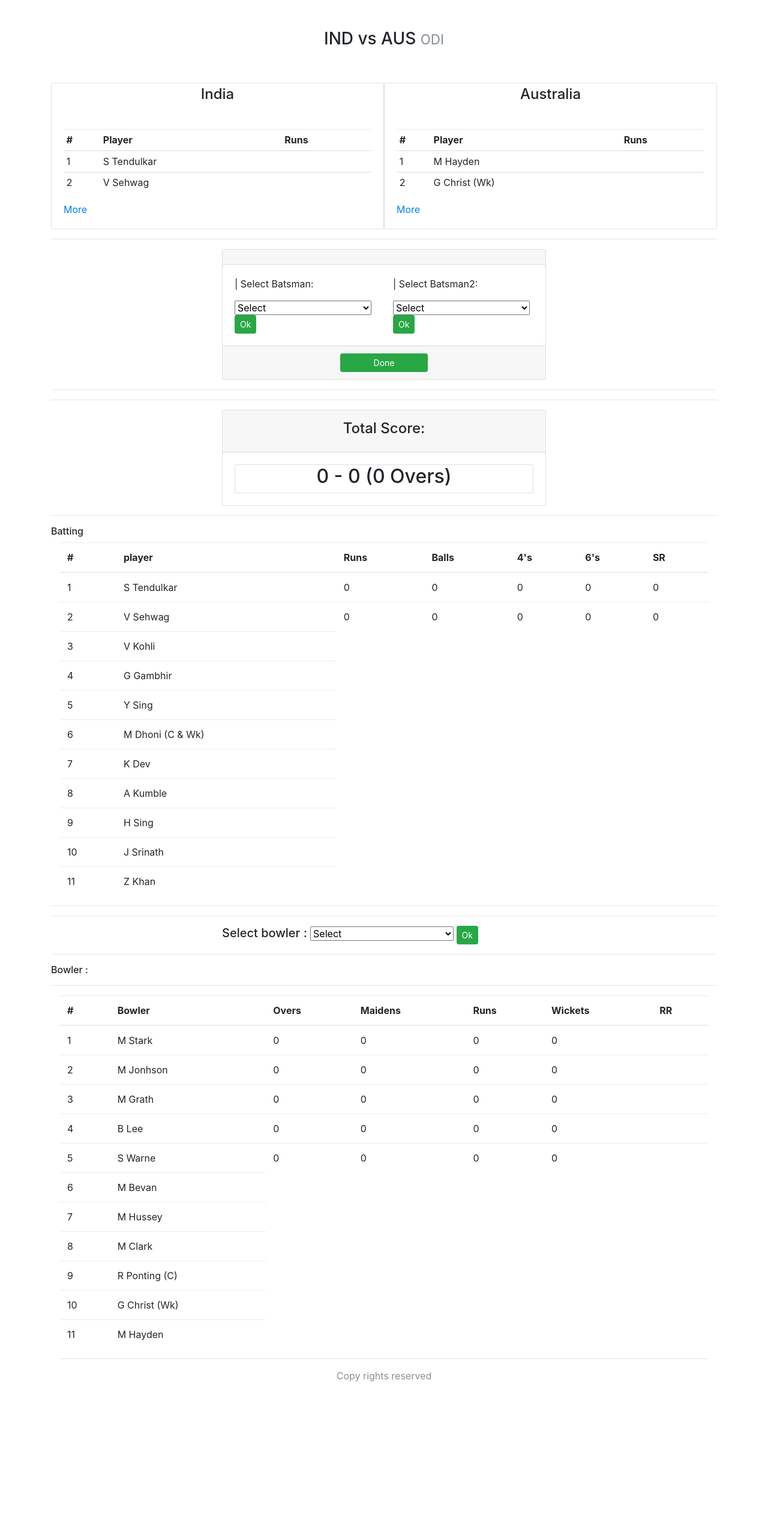
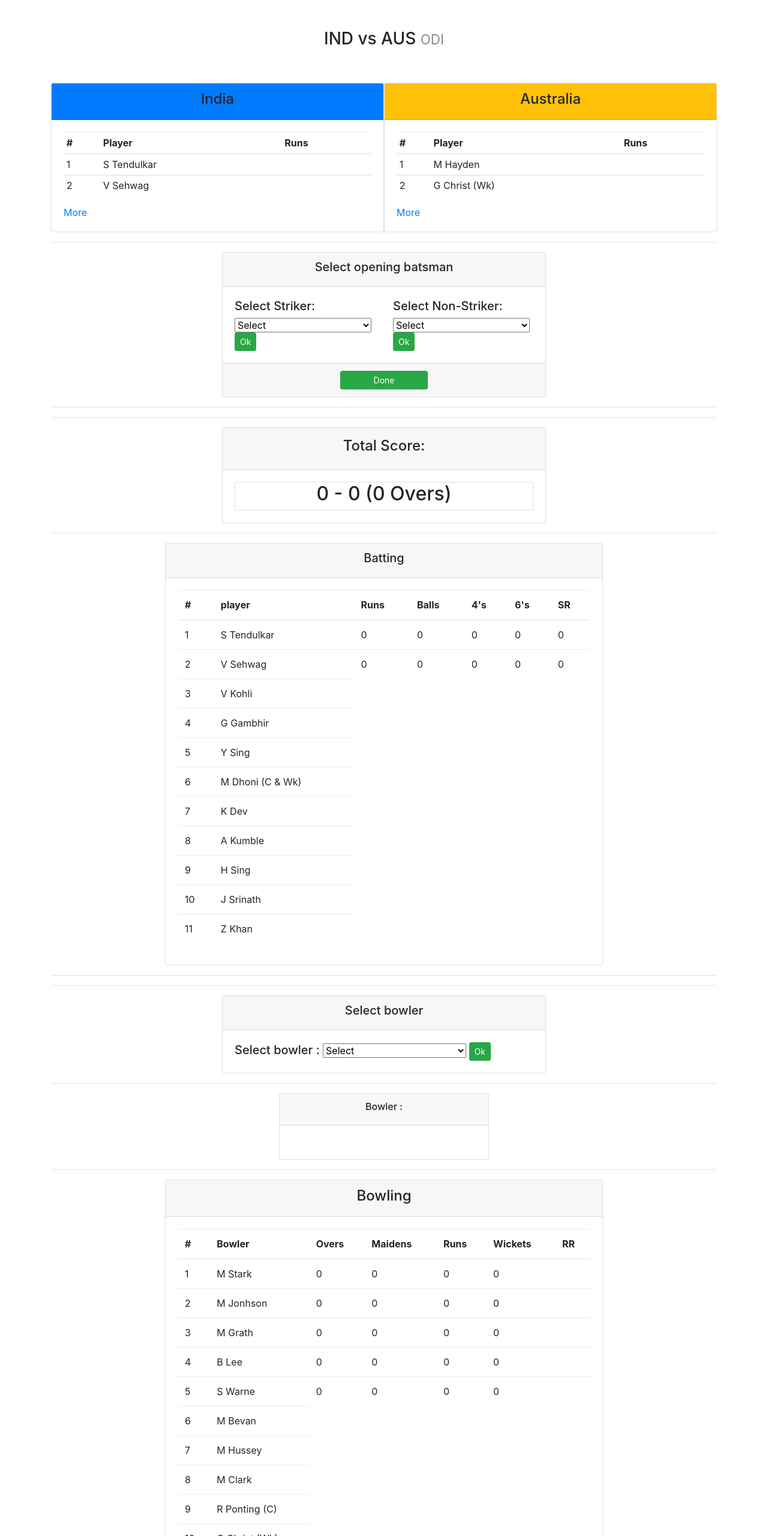
Before and after one commit to alreddy1/ScoreBoard, a plain HTML site: page index.html in a window 1280 px wide. Shown: the top 2560 px of the page at 60% size. Before the commit the page ends 2321 px from the top, so only its background shows below. Drawn offline with nearby package versions, Linux system fonts and the light colour scheme.

Commit message:
Added styling on index.html..!

```diff
--- a/index.html
+++ b/index.html
@@ -42,8 +42,8 @@
     <div class="row no-gutters">
       <div class="col-md-6">
         <div class="card">
-          <div class="card-title">
-            <h4 class="text-center py-1">India</h4>
+          <div class="card-header bg-primary">
+            <h4 class="text-center">India</h4>
           </div>
           <div class="card-body">
             <div class="" ng-controller="TeamACtrl as teamA">
@@ -63,16 +63,16 @@
                   </tr>
                 </tbody>
               </table>
-                <a href="#" ng-show = "teamA.showMoreLink" ng-click = "teamA.showMore()">More</a>
-                <a href="#" ng-show = "teamA.showLessLink" ng-click = "teamA.showLess()">Less</a>
+              <a href="#" ng-show ="teamA.showMoreLink" ng-click ="teamA.showMore()">More</a>
+              <a href="#" ng-show ="teamA.showLessLink" ng-click ="teamA.showLess()">Less</a>
             </div>
           </div>
         </div>
       </div>
       <div class="col-md-6">
         <div class="card">
-          <div class="card-title">
-            <h4 class="text-center py-1">Australia</h4>
+          <div class="card-header bg-warning">
+            <h4 class="text-center">Australia</h4>
           </div>
           <div class="card-body">
             <div class="" ng-controller="TeamBCtrl as teamB">
@@ -92,16 +92,14 @@
                   </tr>
                 </tbody>
               </table>
-                <a href="#" ng-show = "teamB.showMoreLink" ng-click = "teamB.showMore()">More</a>
-                <a href="#" ng-show = "teamB.showLessLink" ng-click = "teamB.showLess()">Less</a>
+              <a href="#" ng-show ="teamB.showMoreLink" ng-click ="teamB.showMore()">More</a>
+              <a href="#" ng-show ="teamB.showLessLink" ng-click ="teamB.showLess()">Less</a>
             </div>
           </div>
         </div>
       </div>
     </div>
-
     <hr>
-
   </div>
 
 
@@ -112,11 +110,13 @@
             <div class="col-md-3"></div>
             <div class="col-md-6 ">
               <div class="card">
-                <div class="card-header"> </div>
+                <div class="card-header">
+                  <h5 class="text-center">Select opening batsman</h5>
+                </div>
                 <div class="card-body">
                   <div class="row">
                     <div class="col-md-6">
-                      <p>| Select Batsman:</p>
+                      <h5>Select Striker:</h5>
                       <select id="selectStriker" class="d-inline" ng-model="bat.batsman">
                         <option value="">Select</option>
                         <option value={{bat.myTeamA[0].name}} ng-hide="bat.myTeamA[0].name == bat.currentbater">{{bat.myTeamA[0].name}}</option>
@@ -134,7 +134,7 @@
                       <button class="btn btn-success btn-sm" ng-click="bat.striker(bat.batsman)">Ok</button>
                     </div>
                     <div class="col-md-6">
-                      <p>| Select Batsman2:</p>
+                      <h5>Select Non-Striker:</h5>
                       <select id="selectNonStriker" class="d-inline" ng-model="bat.batsman2">
                         <option value="">Select</option>
                         <option value={{bat.myTeamA[0].name}} ng-hide="bat.myTeamA[0].name == bat.currentbater">{{bat.myTeamA[0].name}}</option>
@@ -166,14 +166,19 @@
             </div>
             <div class="col-md-3 "></div>
           </div>
+          <hr>
 
-          <hr>
 
           <div class="row" ng-show="bowl.showNextBatsman">
             <div class="col-md-4"></div>
             <div class="col-md-4">
               <br>
-              <p>| Select Next Batsman:</p>
+              <div class="card">
+                <div class="card-header">
+                  <h5 class="text-center">Select Next Batsman</h5>
+                </div>
+                <div class="card-body">
+                  <p>Select Next Batsman:</p>
                   <select id="selectStriker"  ng-model="bat.batsman">
                     <option value="">Select</option>
                     <option value={{bat.myTeamA[0].name}} ng-hide="bat.myTeamA[0].name == bat.currentbater">{{bat.myTeamA[0].name}}</option>
@@ -188,9 +193,10 @@
                     <option value={{bat.myTeamA[9].name}} ng-hide="bat.myTeamA[9].name == bat.currentbater">{{bat.myTeamA[9].name}}</option>
                     <option value={{bat.myTeamA[10].name}} ng-hide="bat.myTeamA[10].name == bat.currentbater">{{bat.myTeamA[10].name}}</option>
                   </select>
-              <div class="col-md-1 d-inline">
                   <button class="btn btn-success btn-sm" ng-click="bat.setNextBatsman(bat.batsman);bowl.setNextBatsmanInd()">Ok</button>
                 </div>
+              </div>
+
             </div>
             <div class="col-md-4"></div>
           </div>
@@ -221,9 +227,14 @@
 
         <hr>
 
-        <h6>Batting </h6>
-
-        <div class="container">
+        <div class="row">
+          <div class="col-md-2"></div>
+          <div class="col-md-8">
+            <div class="card">
+              <div class="card-header">
+                <h5 class="text-center">Batting </h5>
+              </div>
+              <div class="card-body">
                 <table class="table tabel-sm table-hover">
                     <thead>
                         <tr>
@@ -339,13 +350,24 @@
                     </tbody>
                 </table>
               </div>
+            </div>
+          </div>
+          <div class="col-md-2"></div>
+        </div>
 
         <hr>
+
+
         <div ng-show="bowl.currentOverDetails">
             <div class="row">
-              <div class="col-md-3"></div>
-              <div class="col-md-6">
-                <h5 class="d-inline">Current over details : </h5>
+              <div class="col-md-4"></div>
+              <div class="col-md-4">
+                <div class="card">
+                  <div class="card-header">
+                    <h5 class="text-center">Current over details </h5>
+                  </div>
+                  <div class="card-body">
+                    <h5 class="d-inline">This Over:</h5>
                       <select class="d-inline" ng-model="bowl.extraRun">
                         <option value="" disabled>Extra's</option>
                         <option value="Wd">Wide</option>
@@ -368,16 +390,22 @@
                       <button class="btn btn-sm btn-warning d-inline" ng-show="bowl.showOver" ng-click="bowl.overCompleted()">Over</button>
                       <button class="btn btn-success btn-sm d-inline" ng-hide="bowl.showOver" ng-click="bowl.overDetails(bowl.runsScored,bowl.extraRun); bat.batsmanDetails(bat.runsScored,bat.extraRun)">Ok</button>
                   </div>
-              <div class="col-md-3"></div>
+                </div>
+              </div>
+              <div class="col-md-4"></div>
             </div>
           </div>
         </div>
         <hr>
 
-        <div class="row">
+        <div class="row" ng-show="bowl.showBowler">
           <div class="col-md-3"></div>
           <div class="col-md-6">
-            <div ng-show="bowl.showBowler">
+            <div class="card">
+              <div class="card-header">
+                <h5 class="text-center">Select bowler</h5>
+              </div>
+              <div class="card-body">
                 <h5 class="d-inline">Select bowler : </h5>
                 <select id="selectBowler" class="d-inline" ng-model="bowl.newBowler">
                   <option value="">Select</option>
@@ -396,20 +424,41 @@
                 <button class="btn btn-success btn-sm d-inline" value="Reset" ng-click="bowl.changeBowler(bowl.newBowler) ; bowl.reset()">Ok</button>
               </div>
             </div>
+          </div>
           <div class="col-md-3"></div>
         </div>
 
         <hr>
-        <h6>Bowler : {{bowl.newBowler}}</h6>
-        <hr>
 
-        <div class="container" id="bowing-details">
+        <div class="row">
+          <div class="col-md-4"></div>
+          <div class="col-md-4">
+            <div class="card">
+              <div class="card-header">
+                <h6 class="text-center">Bowler : {{bowl.newBowler}}</h6>
+              </div>
+              <div class="card-body">
                 <ol class="colletcion">
                   <li class="collection-items" ng-repeat="ball in bowl.runsScoredInThisOver track by $index">
                     {{ball}}
                   </li>
                 </ol>
+              </div>
+            </div>
+          </div>
+          <div class="col-md-4"></div>
+        </div>
 
+        <hr>
+        <!-- <div class="container" id="bowing-details"> -->
+          <div class="row">
+            <div class="col-md-2"></div>
+            <div class="col-md-8">
+              <div class="card">
+                <div class="card-header">
+                  <h4 class="text-center">Bowling</h4>
+                </div>
+                <div class="card-body">
                   <table class="table tabel-sm table-hover" id="bowlerInfo">
                     <thead>
                       <tr>
@@ -524,8 +573,13 @@
                       </tr>
                     </tbody>
                   </table>
+                </div>
+              </div>
+            </div>
+            <div class="col-md-2"></div>
+          </div>
           <hr>
-        </div>
+        <!-- </div> -->
         <p class="text-center text-muted" >Copy rights reserved</p>
       </div>
     </div>
```
Lines whose indentation alone changed are shown as unchanged.
